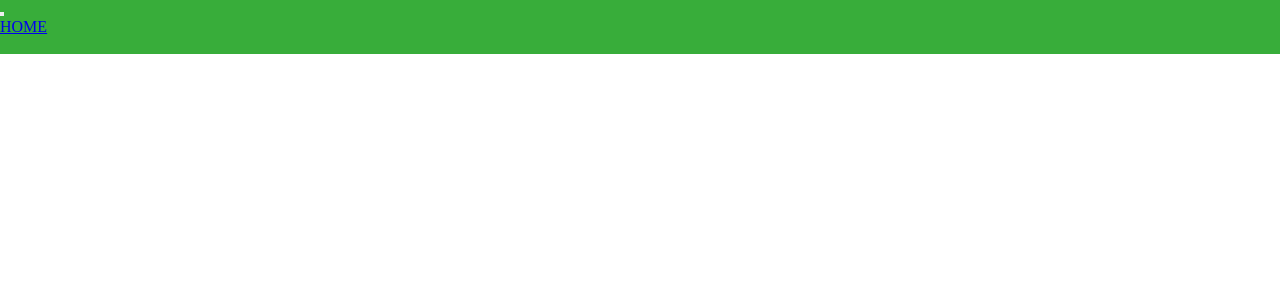
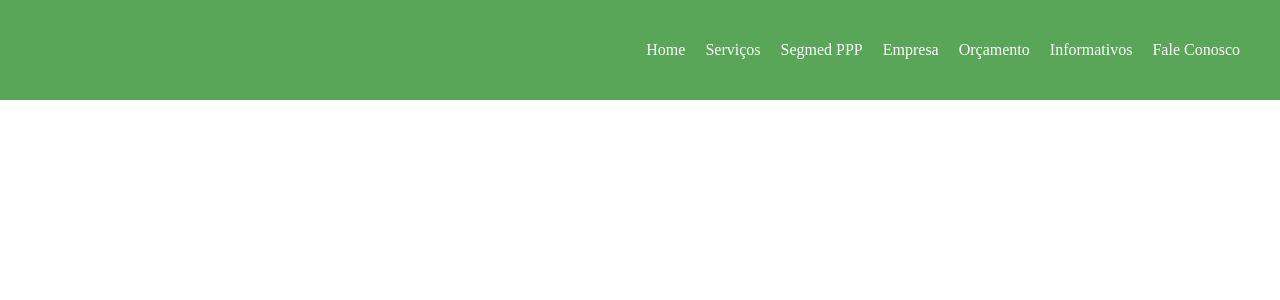
Before and after one commit to adrianomartiliano/SITES, a PHP site: page / in a window 1280 px wide. Shown: the top 300 px of the page. Run offline with PHP 8.4, Linux system fonts and the light colour scheme.

Commit message:
Menu (Segmed)
Criação dos menus, alinhamento no cabeçalho.

```diff
--- a/SEGMED/css/menu.css
+++ b/SEGMED/css/menu.css
@@ -4,5 +4,32 @@
 }
 
 #header{
-    background-color: #38AD3A;
+    background-color: #5AA658;
+    height: 100px;
+    width: 100vw;
 }
+
+
+#menu{
+    height: 100px;
+    display: flex;
+    align-items: center;
+    justify-content: end;
+    margin-right: 30px;
+}
+ul{
+    justify-items: center;
+}
+li{
+    list-style: none;
+    padding: 10px;
+}
+a{
+    color: white;
+    text-decoration: none;
+}
+
+#btn-mobile{
+    display: none;
+    justify-items: end;
+}
--- a/SEGMED/views/menu.html
+++ b/SEGMED/views/menu.html
@@ -14,7 +14,13 @@
                 <span id="hamburger"></span>
             </button>
             <ul id="menu">
-                <li><a href="/wwc/index.php">HOME</a></li>
+                <li><a href="#">Home</a></li>
+                <li><a href="#">Serviços</a></li>
+                <li><a href="#">Segmed PPP</a></li>
+                <li><a href="#">Empresa</a></li>
+                <li><a href="#">Orçamento</a></li>
+                <li><a href="#">Informativos</a></li>
+                <li><a href="#">Fale Conosco</a></li>
             </ul>
         </nav>
         <a href="/index.php"><img src="" alt=""></a>
```
